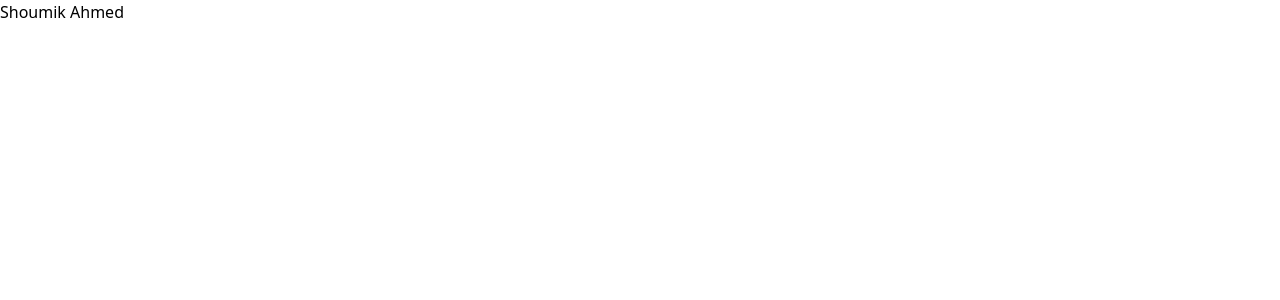
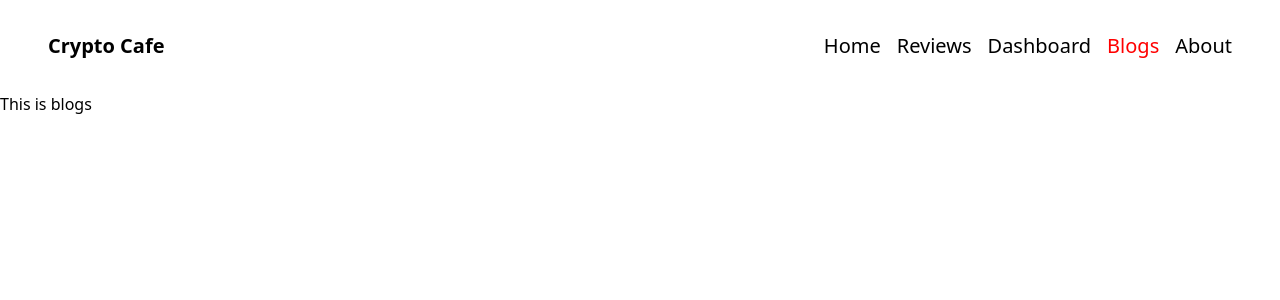
Before and after one commit to shoumikahmed/product-analysis-assignment9, a React (Create React App) app: page /blogs in a window 1280 px wide. Shown: the top 300 px of the page. Built offline with nearby package versions, Linux system fonts and the light colour scheme.

Commit message:
customlink added

```diff
--- a/src/App.js
+++ b/src/App.js
@@ -1,9 +1,24 @@
+import { Route, Routes } from 'react-router-dom';
 import './App.css';
+import Header from './components/Header/Header'
+import Home from './components/Home/Home'
+import Reviews from './components/Reviews/Reviews'
+import Dashboard from './components/Dashboard/Dashboard';
+import Blogs from './components/Blogs/Blogs';
+import About from './components/About/About';
 
 function App() {
   return (
     <div>
-      <h1>Shoumik Ahmed</h1>
+      <Header></Header>
+      <Routes>
+        <Route path='/' element={<Home></Home>}></Route>
+        <Route path='/home' element={<Home></Home>}></Route>
+        <Route path='/reviews' element={<Reviews></Reviews>}></Route>
+        <Route path='/dashboard' element={<Dashboard></Dashboard>}></Route>
+        <Route path='/blogs' element={<Blogs></Blogs>}></Route>
+        <Route path='/about' element={<About></About>}></Route>
+      </Routes>
     </div>
   );
 }
--- /dev/null
+++ b/src/components/CustomLink/CustomLink.js
@@ -0,0 +1,18 @@
+import React from 'react';
+import { Link, useMatch, useResolvedPath, } from "react-router-dom";
+
+const CustomLink = ({ to, children, ...props }) => {
+    let resolved = useResolvedPath(to);
+    let match = useMatch({ path: resolved.pathname, end: true });
+    return (
+        <Link
+            style={{ color: match ? "red" : "BLACK" }}
+            to={to}
+            {...props}
+        >
+            {children}
+        </Link>
+    );
+};
+
+export default CustomLink;
--- a/src/components/Header/Header.js
+++ b/src/components/Header/Header.js
@@ -1,9 +1,25 @@
 import React from 'react';
+import { Link } from 'react-router-dom';
+import CustomLink from '../CustomLink/CustomLink';
 
 const Header = () => {
     return (
-        <div>
-            <h1>Header</h1>
+        <div className='sticky top-0 bg-white px-12 py-8 flex justify-center md:justify-between'>
+            <div className='hidden md:block'>
+                <Link to="/" className='font-sans font-bold text-xl text-grey-600'>Crypto Cafe</Link>
+            </div>
+            <div className='flex gap-4 text-xl'>
+                <CustomLink to="/">Home</CustomLink>
+                <CustomLink to="/reviews">Reviews</CustomLink>
+                <CustomLink to="/dashboard">Dashboard</CustomLink>
+                <CustomLink to="/blogs">Blogs</CustomLink>
+                <CustomLink to="/about">About</CustomLink>
+
+                {/* <CustomLink to="/">Home</CustomLink>
+                <CustomLink to="/coins">Coins</CustomLink>
+                <CustomLink to="/contact">Contact</CustomLink>
+                <CustomLink to="/about">About</CustomLink> */}
+            </div>
         </div>
     );
 };
```
